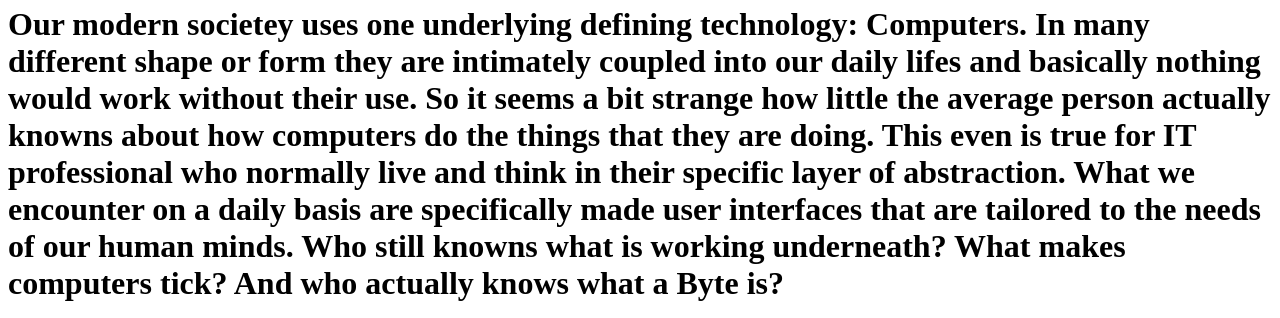
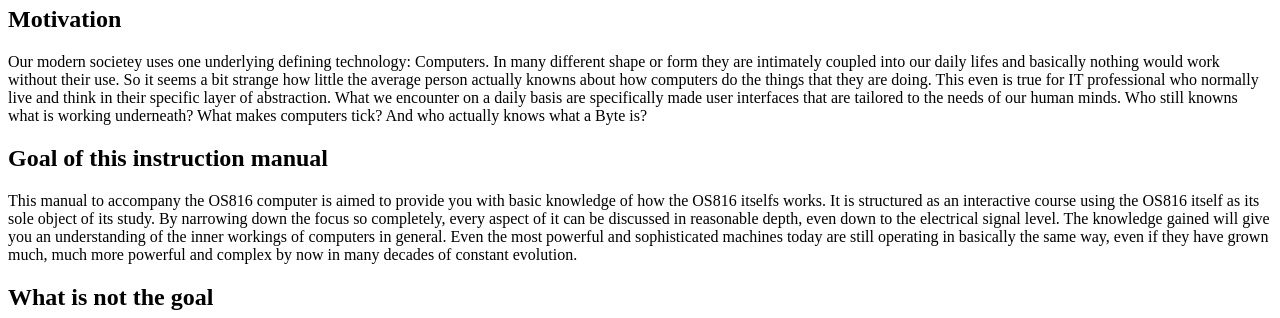
Before and after one commit to c0pperdragon/OS816, a plain HTML site: page doc/manual/introduction.html in a window 1280 px wide. Shown: the part 60-378 px from the top of the page. Drawn offline with Linux system fonts and the light colour scheme.

```diff
--- a/doc/manual/introduction.html
+++ b/doc/manual/introduction.html
@@ -3,7 +3,9 @@
 <title>OS816</title>
 </head>
 <body>
-<h1>Introduction<h1>
+<h1>Introduction</h1>
+
+<h2>Motivation</h2>
 Our modern societey uses one underlying defining technology: Computers.
 In many different shape or form they are intimately coupled into our daily lifes
 and basically nothing would work without their use.
@@ -17,18 +19,24 @@ are tailored to the needs of our human minds. Who still knowns what is
 working underneath? What makes computers tick? And who actually knows what
 a Byte is?
 
-<h1>Goal of this instruction manual</h1>
-
+<h2>Goal of this instruction manual</h2>
 This manual to accompany the OS816 computer is aimed to provide you with
-the most complete knowledge possible on how the OS816 itselfs works. It is
+basic knowledge of how the OS816 itselfs works. It is
 structured as an interactive course using the OS816 itself as its sole
 object of its study. By narrowing down the focus so completely, every aspect
-of it can be discussed in full depth, even down to the electrical signal level.
+of it can be discussed in reasonable depth, even down to the electrical signal level.
 
-The knowledge gained will give you a firm understanding of computers in general.
-Even the most powerful and sophisticated machines today are still working
+The knowledge gained will give you an understanding of the inner workings of computers in general.
+Even the most powerful and sophisticated machines today are still operating
 in basically the same way, even if they have grown much, much more powerful and
 complex by now in many decades of constant evolution.
 
+<h2>What is not the goal</h2>
+It is not the intention to explain everything in every possible detail. Especially it is
+impossible to squeeze a full-blown course in electronics and programming into this
+instruction. For more in-depth reading on individual topics, there are many other
+sources freely available.
+
+
 </body>
 </html>
```
Also changed, not shown: doc/manual/memory.html (added, +11 -0 lines), 4 other files.
